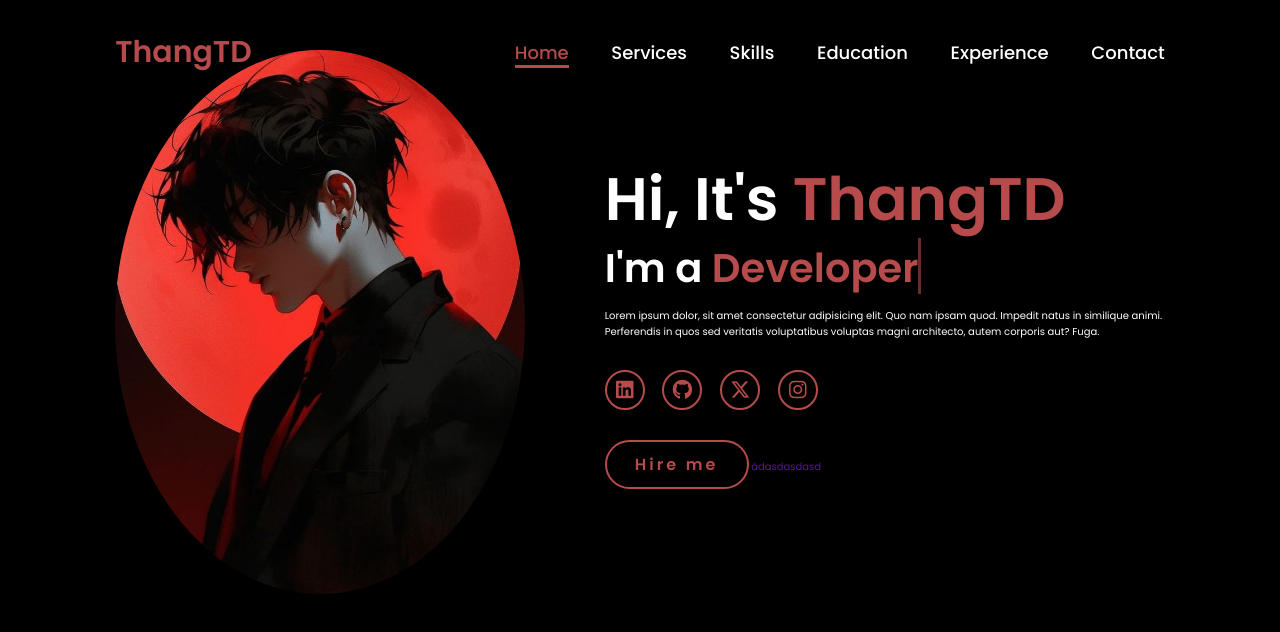
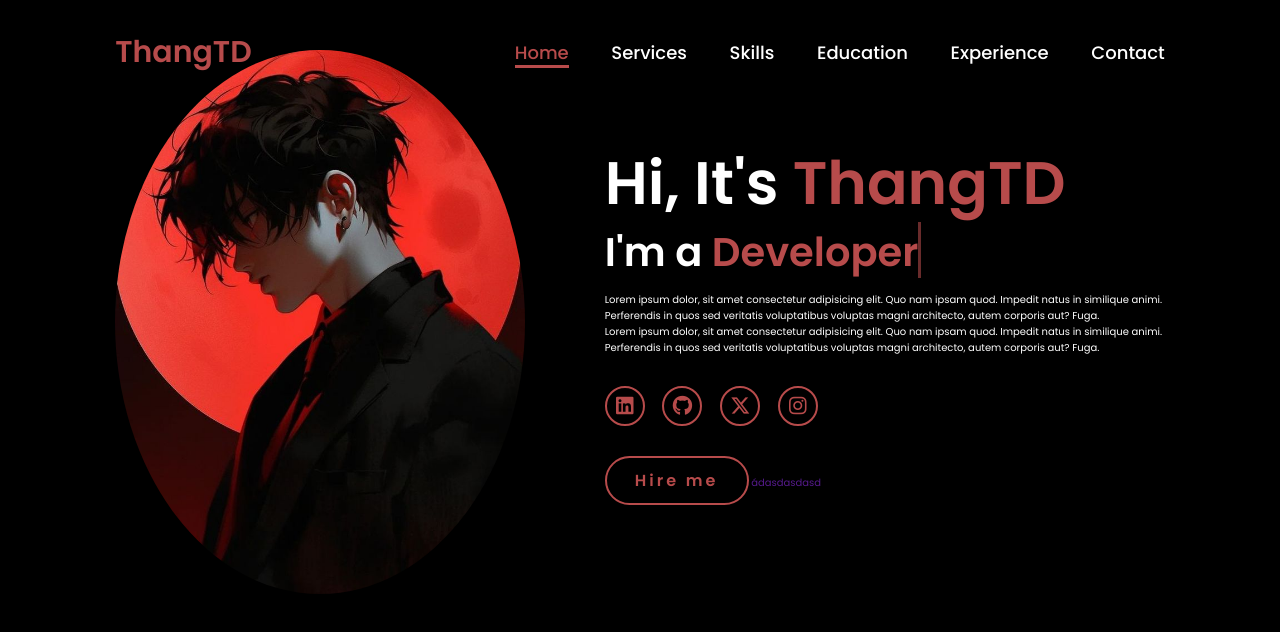
Before and after one commit to ThangTD13/ThangTD1, a plain HTML site: page index.html in a window 1280 px wide. Drawn offline with Linux system fonts and the light colour scheme.

Commit message:
Add additional paragraph to the main content section in index.html

```diff
--- a/index.html
+++ b/index.html
@@ -36,6 +36,12 @@
           veritatis voluptatibus voluptas magni architecto, autem corporis aut?
           Fuga.
         </p>
+        <p>
+          Lorem ipsum dolor, sit amet consectetur adipisicing elit. Quo nam
+          ipsam quod. Impedit natus in similique animi. Perferendis in quos sed
+          veritatis voluptatibus voluptas magni architecto, autem corporis aut?
+          Fuga.
+        </p>
         <div class="social-icons">
           <a href=""><i class="fa-brands fa-linkedin"></i></a>
           <a href=""><i class="fa-brands fa-github"></i></a>
```
